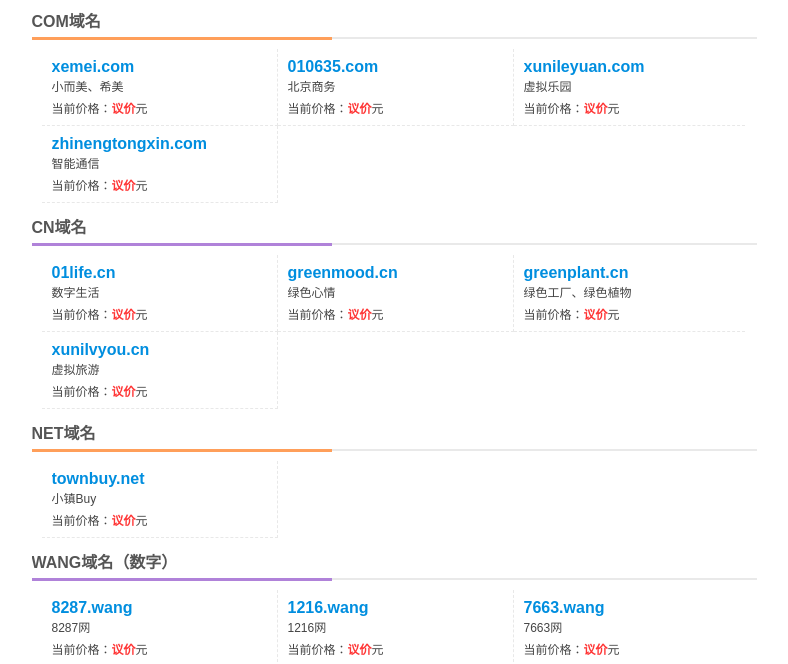
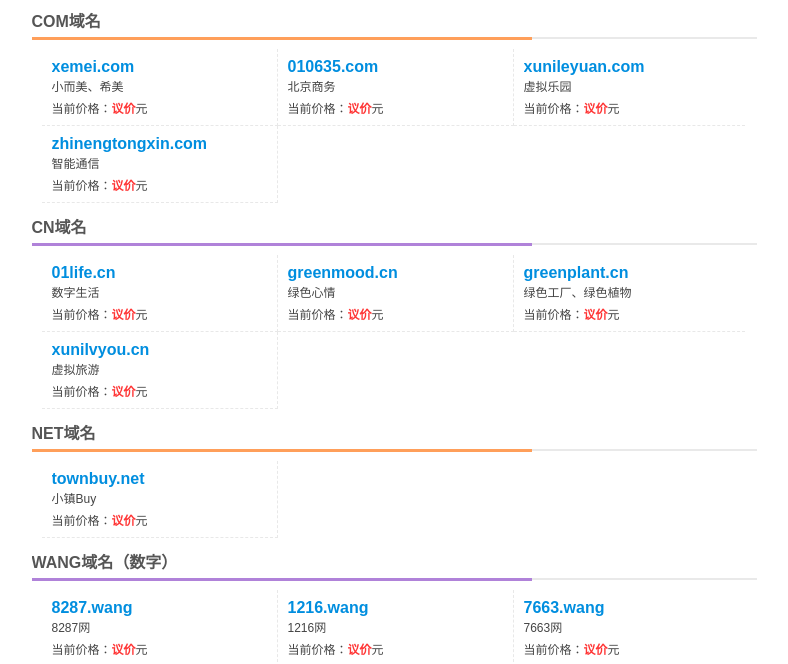
Before and after one commit to binnancool/1216, a plain HTML site: page index.html in a window 1280 px wide. Shown: the part 108-772 px from the top of the page, without its empty margins (246-1034 px from the left). Drawn offline with Linux system fonts and the light colour scheme.

Commit message:
2015012310

```diff
--- a/css/common.css
+++ b/css/common.css
@@ -14,7 +14,7 @@ h1, h2, h3, h4, h5, h6 {font-size:16px;font-weight:400;}
 a{color:#0c73b7;text-decoration:none;}
 .clearfix:after{content:"";height:0;visibility:hidden;display:block;clear:both;}
 .clearfix{zoom:1;}
-.index_tit h3{position:absolute;width:300px;font-weight:700;text-align:left;}
+.index_tit h3{position:absolute;width:500px;font-weight:700;text-align:left;}
 .index_tit h3 a,.index_tit h3 a:hover{line-height:28px;line-height:30px;color:#555;}
 .index_tit .index_more{float:right;display:inline;margin-right:10px;line-height:30px;color:#444;}
 .index_tit .index_more:hover{color:#fe7710;}
```
